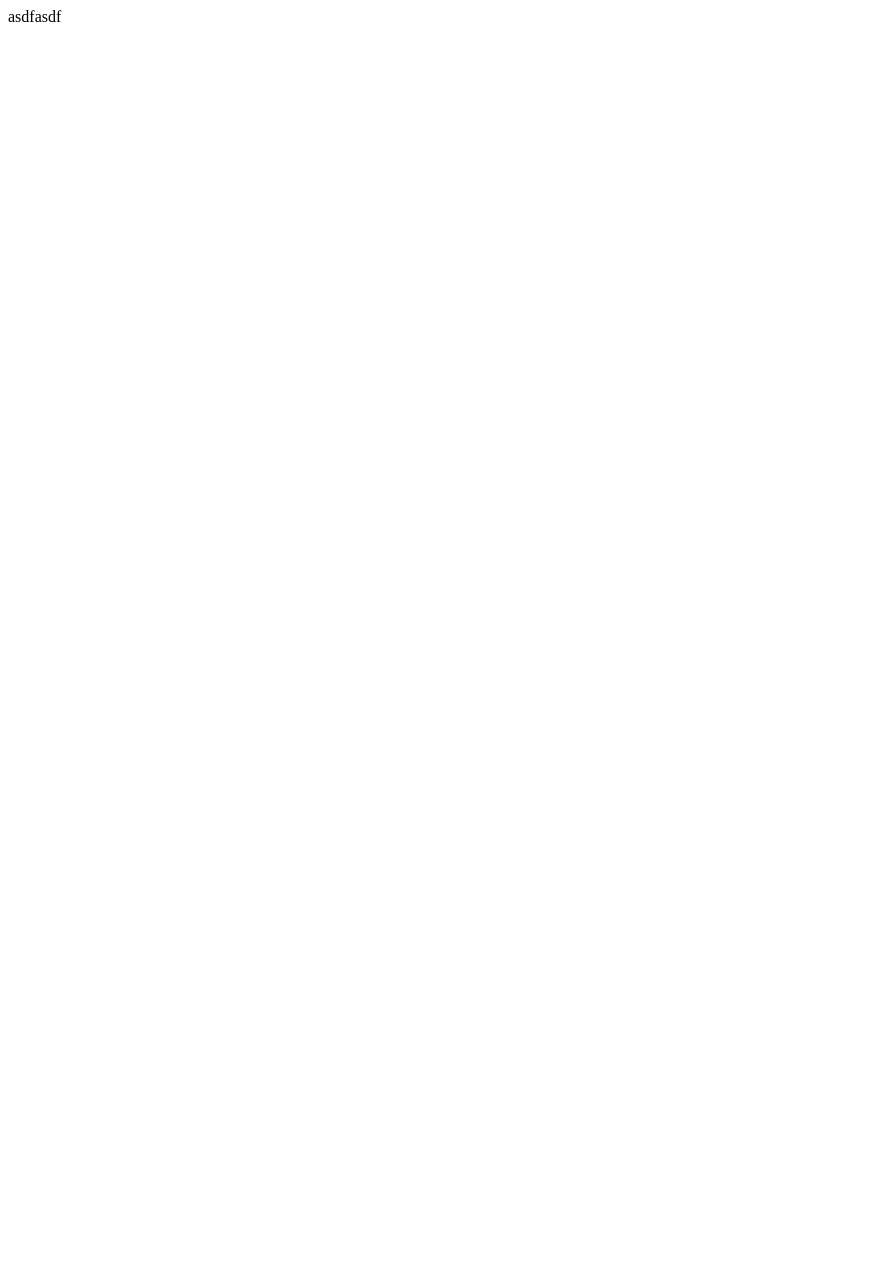
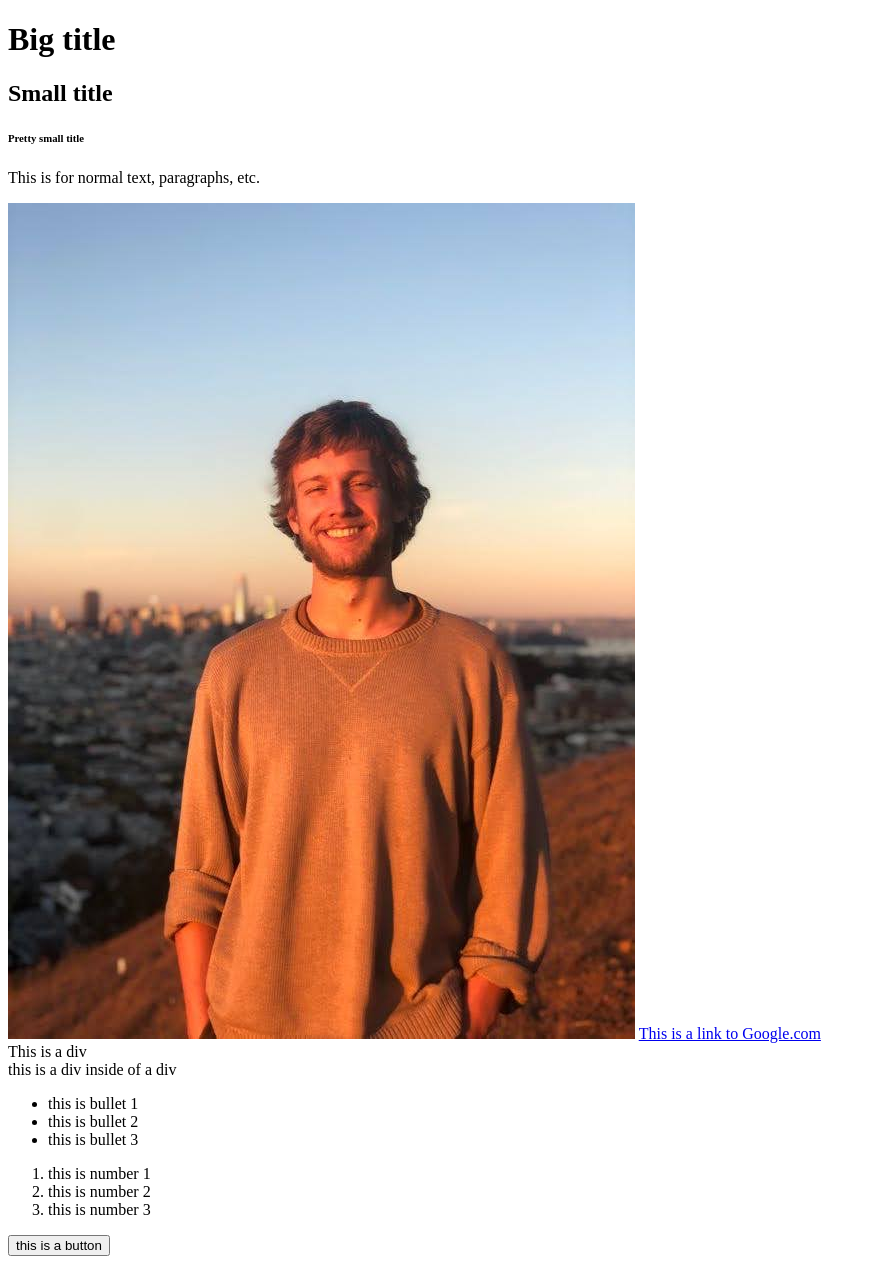
Before and after one commit to alexcrist/alexcrist.github.io, a plain HTML site: page index.html in a window 1280 px wide. Shown: the whole page, without its empty margins (0-876 px from the left). Before the commit the page ends 800 px from the top, so only its background shows below. Drawn offline with Linux system fonts and the light colour scheme.

Commit message:
Add some more content

```diff
--- a/index.html
+++ b/index.html
@@ -1,9 +1,55 @@
+<!DOCTYPE html>
 <html>
     <head>
 
     </head>
 
     <body>
-        asdfasdf
+
+        <h1>
+            Big title
+        </h1>
+
+        <h2>
+            Small title
+        </h2>
+
+        <h6>
+            Pretty small title
+        </h6>
+
+        <p>
+            This is for normal text, paragraphs, etc.
+        </p>
+
+        <img src="alex.jpg" />
+
+        <a href="https://google.com">
+            This is a link to Google.com
+        </a>
+
+        <div>
+            This is a div
+            <div>
+                this is a div inside of a div
+            </div>
+        </div>
+
+        <ul>
+            <li>this is bullet 1</li>
+            <li>this is bullet 2</li>
+            <li>this is bullet 3</li>
+        </ul>
+
+        <ol>
+            <li>this is number 1</li>
+            <li>this is number 2</li>
+            <li>this is number 3</li>
+        </ol>
+
+        <button>
+            this is a button
+        </button>
+
     </body>
 </html>
```
Also changed, not shown: alex.jpg (added).
